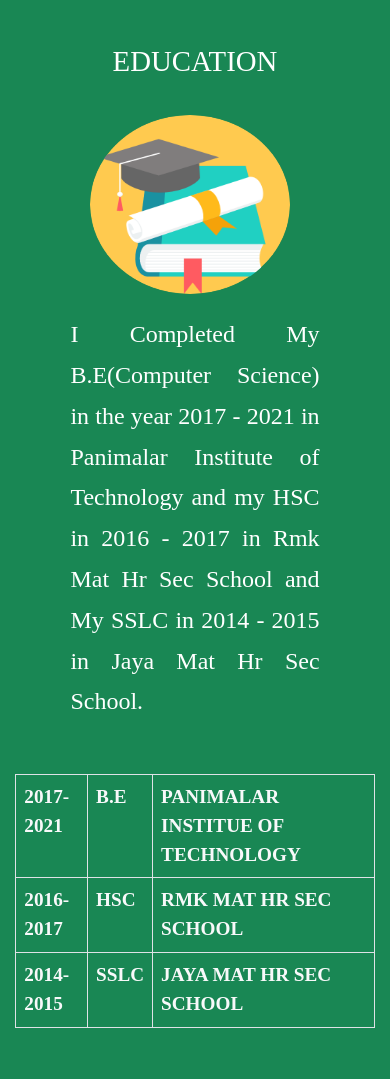
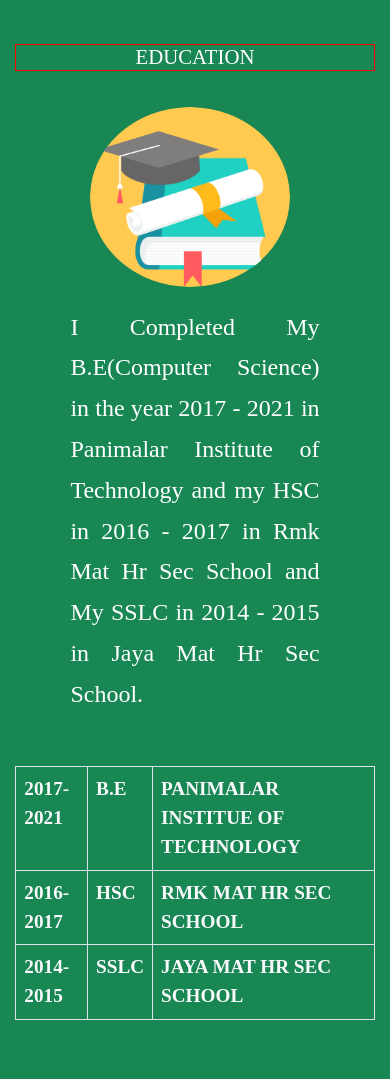
Before and after one commit to ThanigaiFacts/ThanigaiFacts, a Flask app: page /test in a window 390 px wide. Shown: the part 94-1173 px from the top of the page. After the commit the page ends 1114 px from the top, so only its background shows below. Run offline with Flask 2, Linux system fonts and the light colour scheme.

Commit message:
corrected some design for mobile responsive

```diff
--- a/static/Css/styles.css
+++ b/static/Css/styles.css
@@ -251,9 +251,10 @@ input[type = "submit"]{
 }
 
 .SubHeading{
-  font-size:1.8rem;
+  font-size:1.3rem;
   margin:3% auto;
   position:static;
+  border:1px solid red;
 }
 
 /* Guessing Number */
```
